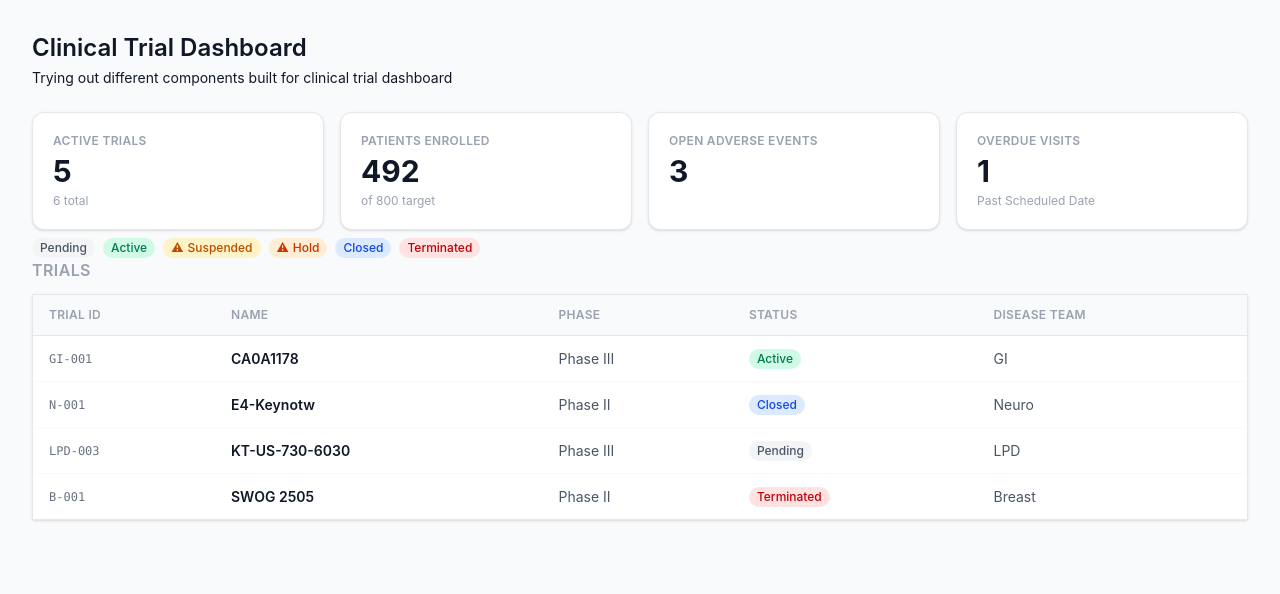
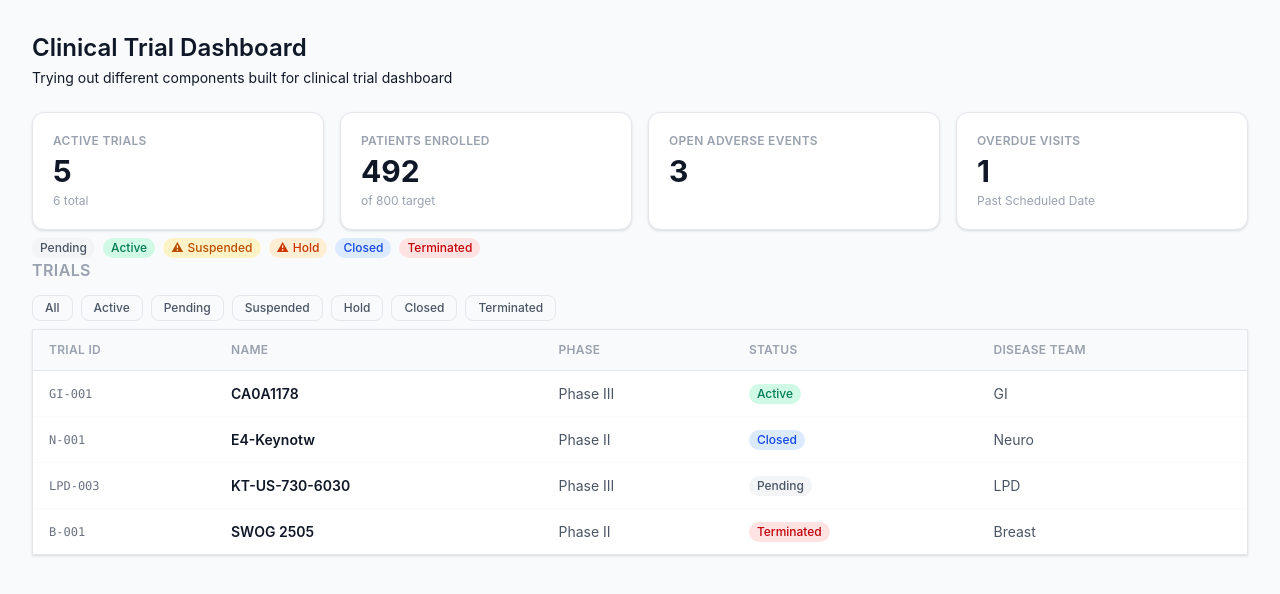
Before and after one commit to marykasp/clinical-trial-dashbaord, a React (Vite) app: page / in a window 1280 px wide. Shown: the top 594 px of the page. Built offline with nearby package versions, Linux system fonts and the light colour scheme.

Commit message:
feat: add status filter buttons above TrialsList

```diff
--- a/src/components/TrialsList.jsx
+++ b/src/components/TrialsList.jsx
@@ -1,10 +1,32 @@
 import { TRIALS } from "../data/trials";
+import { useState } from "react";
 import Badge from "./Badge";
 
+const headerCellStyle = `px-4 py-3 text-left text-xs font-semibold uppercase tracking-wide text-gray-400`;
+const STATUS = [
+  "All",
+  "Active",
+  "Pending",
+  "Suspended",
+  "Hold",
+  "Closed",
+  "Terminated",
+];
+
 const TrialsList = () => {
-  const headerCellStyle = `px-4 py-3 text-left text-xs font-semibold uppercase tracking-wide text-gray-400`;
-
+  // const [statusFilter, setStatusFilter] = useState("All");
   return (
+    <>
+      <div className="mb-2">
+        {STATUS.map((status) => (
+          <button
+            key={status}
+            className="mr-2 px-3 py-1 rounded-lg border border-gray-200 text-xs font-medium text-gray-600 transition-colors hover:bg-gray-50"
+          >
+            {status}
+          </button>
+        ))}
+      </div>
       <div className="overflow-hidden round-x1 border border-gray-200 bg-white shadow-sm">
         <table className="w-full text-sm">
           <thead>
@@ -38,6 +60,7 @@ const TrialsList = () => {
           </tbody>
         </table>
       </div>
+    </>
   );
 };
 
```
Lines whose indentation alone changed are shown as unchanged.
